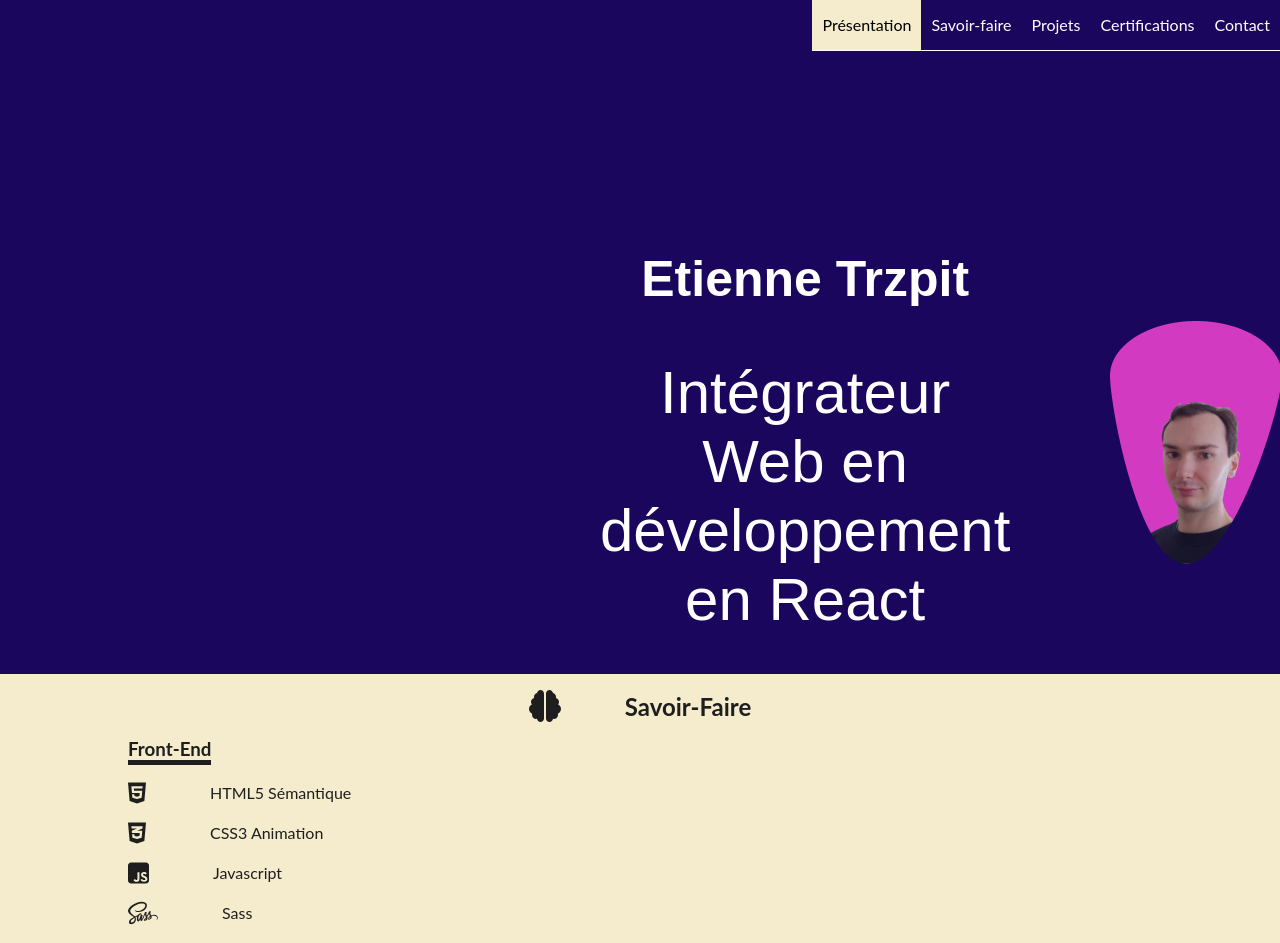
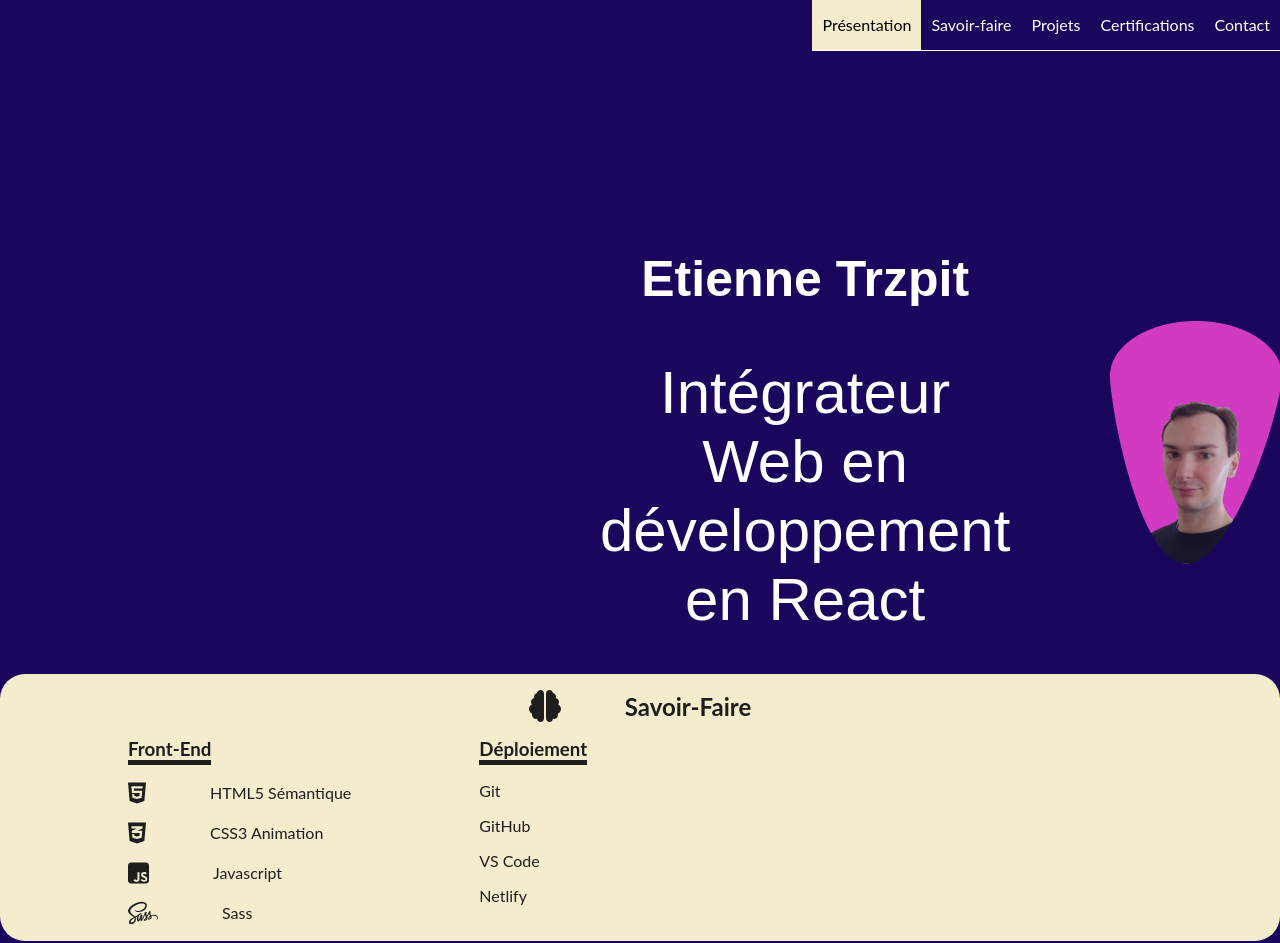
Before and after one commit to EtienneTrzpit/portfoliov3, a React (Vite) app: page / in a window 1280 px wide. Shown: the top 943 px of the page. Built offline with nearby package versions, Linux system fonts and the light colour scheme.

Commit message:
version1 savoir-faire

```diff
--- a/src/components/SavoirFaire.jsx
+++ b/src/components/SavoirFaire.jsx
@@ -13,7 +13,8 @@ export default function SavoirFaire() {
             <FontAwesomeIcon icon={faBrain} size='2xl'/>
             <h2 className='cards-header-title'>Savoir-Faire</h2>
             </div>
-            <div className='cards-columns column-knowledge'>
+            <div className='cards-main'>
+                <section className='cards-columns columns-knowledge'>
                     <h3 className='cards-columns-title title-knowledge'>Front-End</h3>
                     <ul>
                         <li><FontAwesomeIcon icon={faHtml5} size='xl' className='knowledge-icons'/>HTML5 Sémantique</li>
@@ -21,8 +22,8 @@ export default function SavoirFaire() {
                         <li><FontAwesomeIcon icon={faSquareJs} size='xl' className='knowledge-icons'/>Javascript</li>
                         <li><FontAwesomeIcon icon={faSass} size='xl' className='knowledge-icons'/>Sass</li>
                     </ul>
-            </div>
-            <div className='cards-columns column-knowledge'>
+                </section>
+                <section className='cards-columns columns-knowledge'>
                     <h3 className='cards-columns-title title-knowledge'>Déploiement</h3>
                     <ul>
                         <li>Git</li>
@@ -30,6 +31,7 @@ export default function SavoirFaire() {
                         <li>VS Code</li>
                         <li>Netlify</li>
                     </ul>
+                </section>
             </div>
         </section>
 
--- a/src/index.css
+++ b/src/index.css
@@ -104,6 +104,7 @@ body {
   color: var(--color6);
   background-color: var(--color5);
   flex-direction: column;
+  border-radius: 25px;
 }
 
 .cards-header{
@@ -117,6 +118,10 @@ body {
   margin-left: 5vw;
 }
 
+.cards-main{
+  display: flex;
+}
+
 .cards-columns{
   margin-left: 5vw;
   width: fit-content;
@@ -128,7 +133,7 @@ body {
   width: fit-content;
 }
 
-.column-knowledge{
+.columns-knowledge{
   padding-left: 5vw;
 }
 
```
Lines whose indentation alone changed are shown as unchanged.
